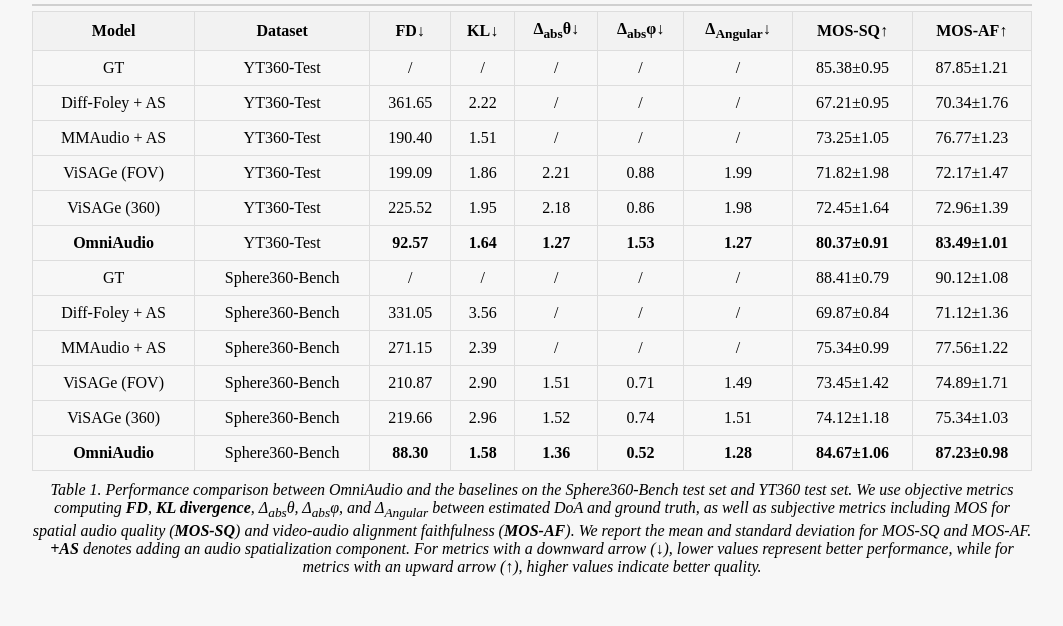
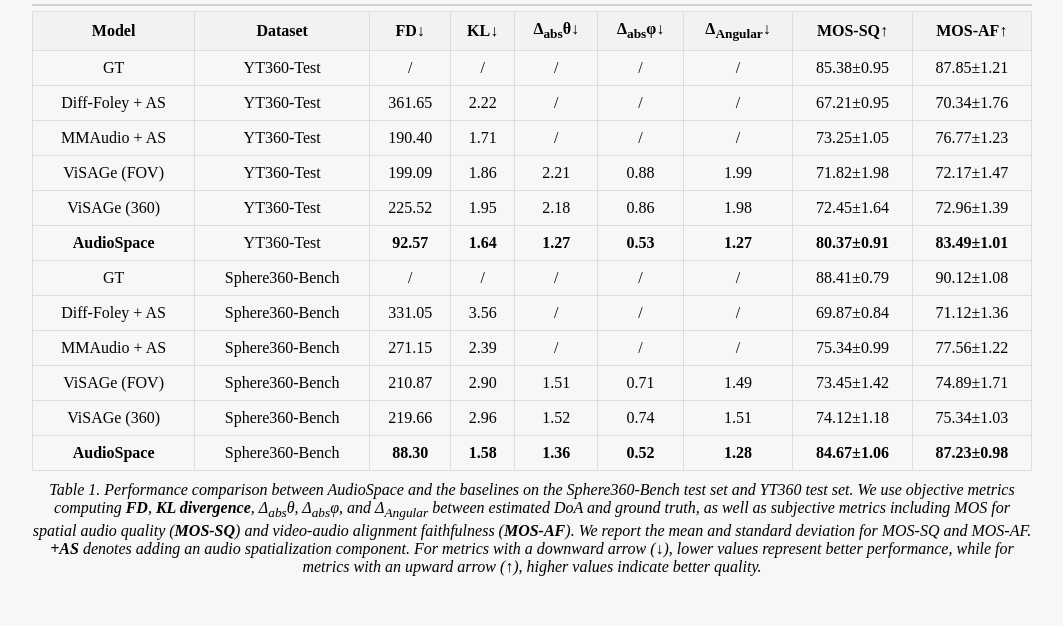
Before and after one commit to OmniAudio-360v2sa/OmniAudio-360v2sa.github.io, a plain HTML site: page index.html in a window 1280 px wide. Shown: the part 1949-2575 px from the top of the page, without its empty margins (108-1171 px from the left). Drawn offline with Linux system fonts and the light colour scheme; grey boxes are pictures that could not be loaded.

Commit message:
Update index.html

```diff
--- a/index.html
+++ b/index.html
@@ -678,7 +678,7 @@
                     <td>MMAudio + AS</td>
                     <td>YT360-Test</td>
                     <td>190.40</td>
-                    <td>1.51</td>
+                    <td>1.71</td>
                     <td>/</td>
                     <td>/</td>
                     <td>/</td>
@@ -708,12 +708,12 @@
                     <td>72.96±1.39</td>
                 </tr>
                 <tr>
-                    <td><strong>OmniAudio</strong></td>
+                    <td><strong>AudioSpace</strong></td>
                     <td>YT360-Test</td>
                     <td><strong>92.57</strong></td>
                     <td><strong>1.64</strong></td>
                     <td><strong>1.27</strong></td>
-                    <td><strong>1.53</strong></td>
+                    <td><strong>0.53</strong></td>
                     <td><strong>1.27</strong></td>
                     <td><strong>80.37±0.91</strong></td>
                     <td><strong>83.49±1.01</strong></td>
@@ -774,7 +774,7 @@
                     <td>75.34±1.03</td>
                 </tr>
                 <tr>
-                    <td><strong>OmniAudio</strong></td>
+                    <td><strong>AudioSpace</strong></td>
                     <td>Sphere360-Bench</td>
                     <td><strong>88.30</strong></td>
                     <td><strong>1.58</strong></td>
@@ -785,7 +785,7 @@
                     <td><strong>87.23±0.98</strong></td>
                 </tr>
             </tbody>
-            <caption>Table 1. Performance comparison between OmniAudio and the baselines on the Sphere360-Bench test set and YT360 test set. We use objective metrics computing <strong>FD</strong>, <strong>KL divergence</strong>, Δ<sub>abs</sub>θ, Δ<sub>abs</sub>φ, and Δ<sub>Angular</sub> between estimated DoA and ground truth, as well as subjective metrics including MOS for spatial audio quality (<strong>MOS-SQ</strong>) and video-audio alignment faithfulness (<strong>MOS-AF</strong>). We report the mean and standard deviation for MOS-SQ and MOS-AF. <strong>+AS</strong> denotes adding an audio spatialization component. For metrics with a downward arrow (↓), lower values represent better performance, while for metrics with an upward arrow (↑), higher values indicate better quality.</caption>
+            <caption>Table 1. Performance comparison between AudioSpace and the baselines on the Sphere360-Bench test set and YT360 test set. We use objective metrics computing <strong>FD</strong>, <strong>KL divergence</strong>, Δ<sub>abs</sub>θ, Δ<sub>abs</sub>φ, and Δ<sub>Angular</sub> between estimated DoA and ground truth, as well as subjective metrics including MOS for spatial audio quality (<strong>MOS-SQ</strong>) and video-audio alignment faithfulness (<strong>MOS-AF</strong>). We report the mean and standard deviation for MOS-SQ and MOS-AF. <strong>+AS</strong> denotes adding an audio spatialization component. For metrics with a downward arrow (↓), lower values represent better performance, while for metrics with an upward arrow (↑), higher values indicate better quality.</caption>
         </table>
 
 
```
